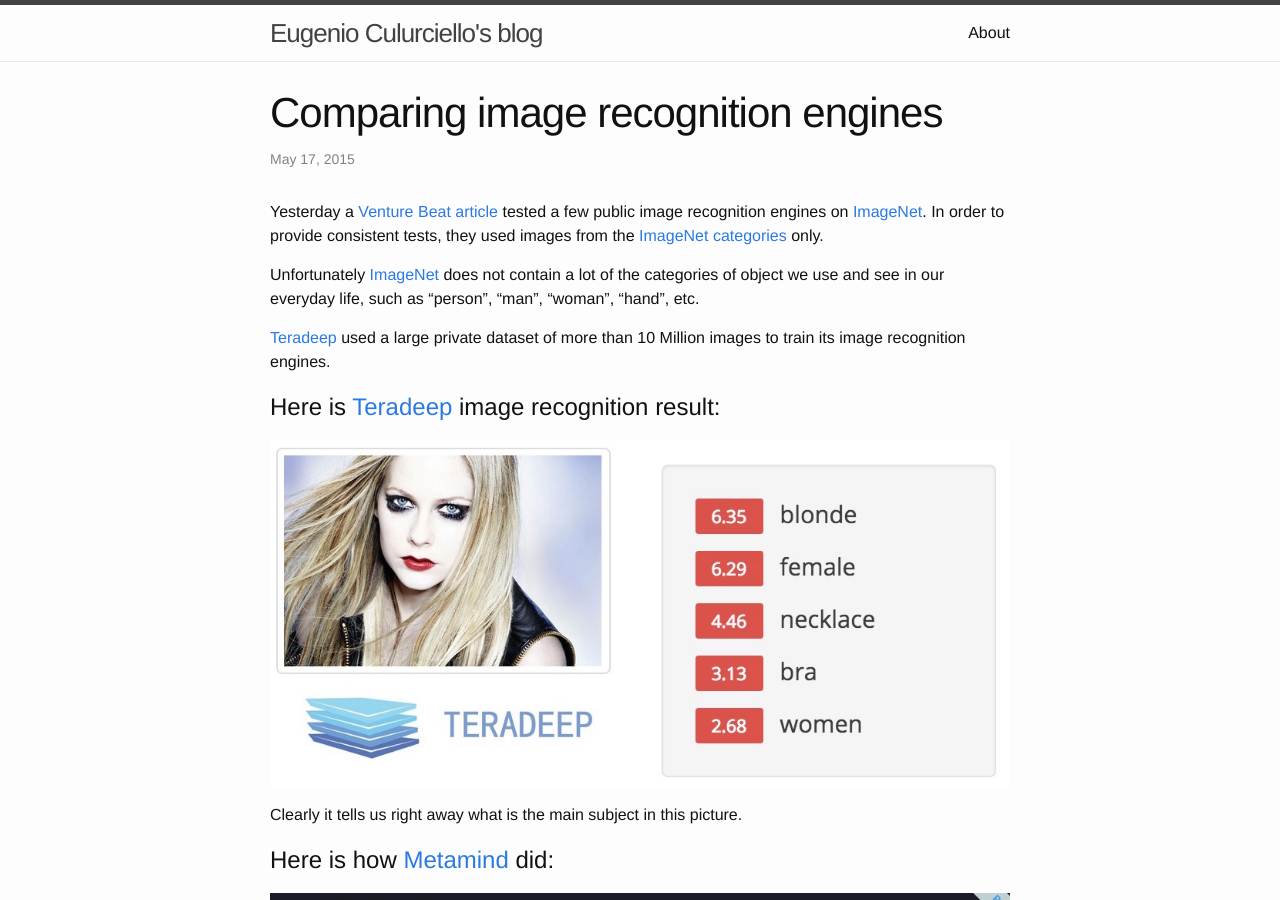
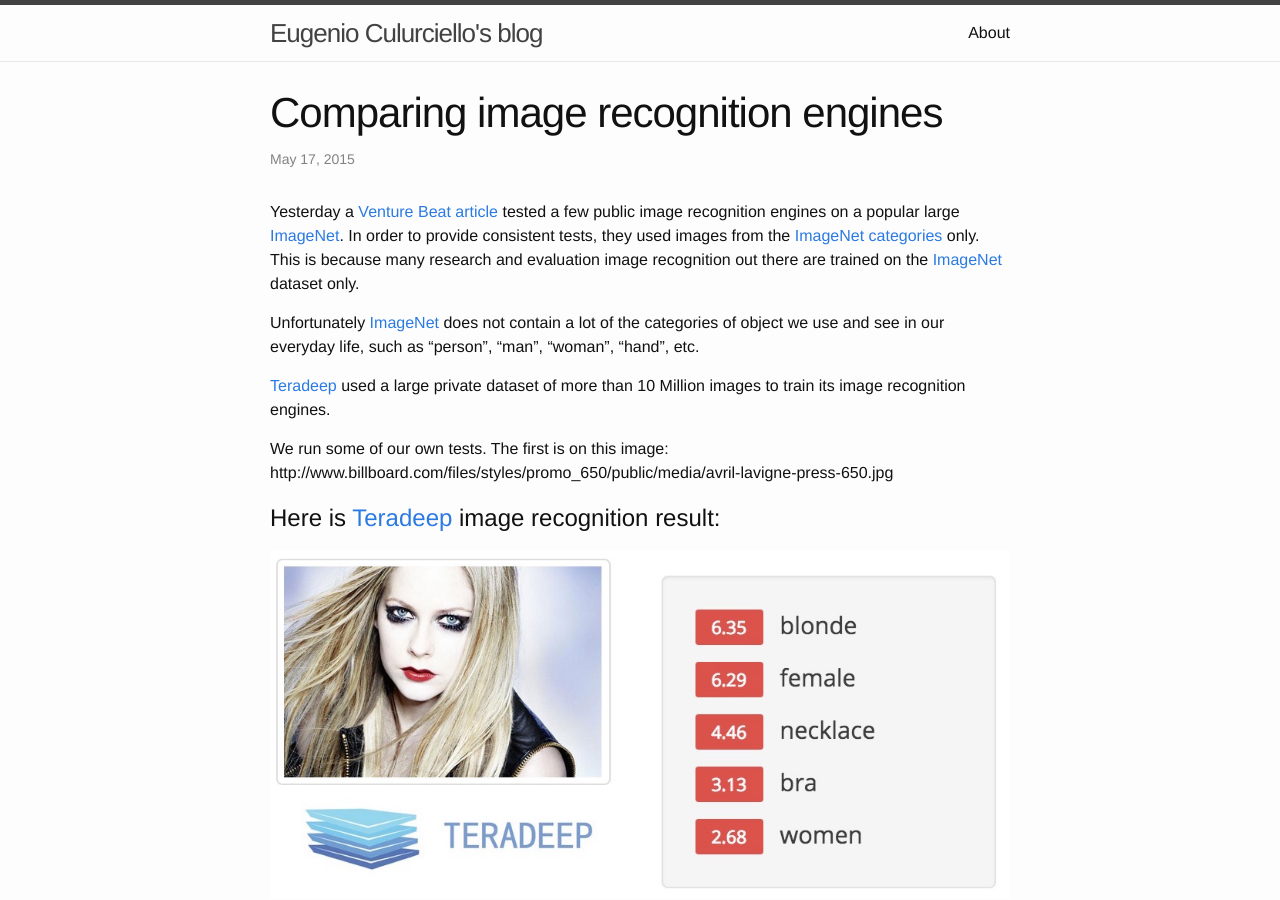
Before and after one commit to culurciello/culurciello.github.io, a Jekyll site: the page built from _posts/2015-05-17-image-rec.markdown, in a window 1280 px wide and 900 px high. Built offline with Jekyll 4.4.1, drawn with Linux system fonts in a browser that asks for light colours.

Commit message:
added new info

```diff
--- a/_posts/2015-05-17-image-rec.markdown
+++ b/_posts/2015-05-17-image-rec.markdown
@@ -5,13 +5,13 @@
 categories: tech
 ---
 
-Yesterday a [Venture Beat article] tested a few public image recognition engines on [ImageNet]. In order to provide consistent tests, they used images from the [ImageNet categories](http://image-net.org/challenges/LSVRC/2014/browse-synsets) only.
-
+Yesterday a [Venture Beat article] tested a few public image recognition engines on a popular large [ImageNet]. In order to provide consistent tests, they used images from the [ImageNet categories](http://image-net.org/challenges/LSVRC/2014/browse-synsets) only. This is because many research and evaluation image recognition out there are trained on the [ImageNet] dataset only.
 
 Unfortunately [ImageNet] does not contain a lot of the categories of object we use and see in our everyday life, such as "person", "man", "woman", "hand", etc.
 
 [Teradeep] used a large private dataset of more than 10 Million images to train its image recognition engines.
 
+We run some of our own tests. The first is on this image: http://www.billboard.com/files/styles/promo_650/public/media/avril-lavigne-press-650.jpg
 
 
 # Here is [Teradeep] image recognition result:
```
